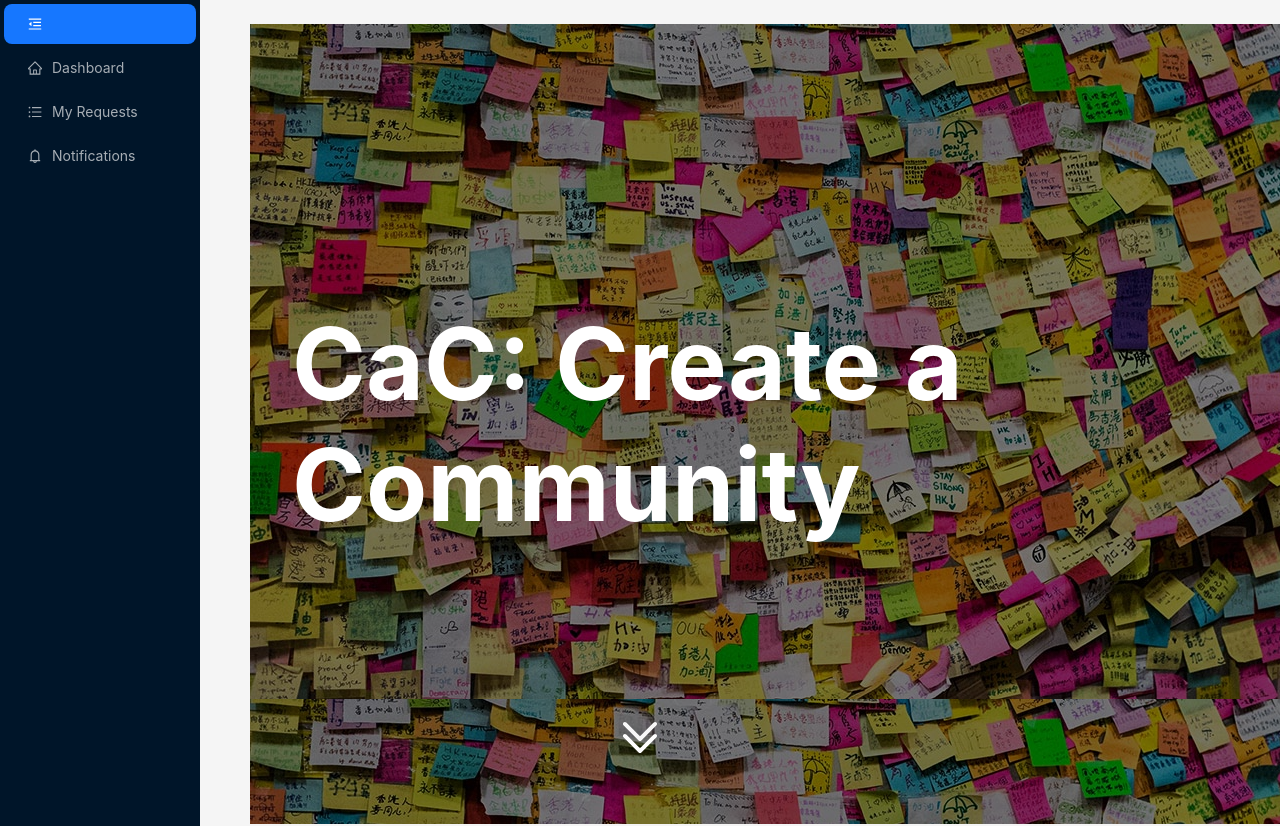
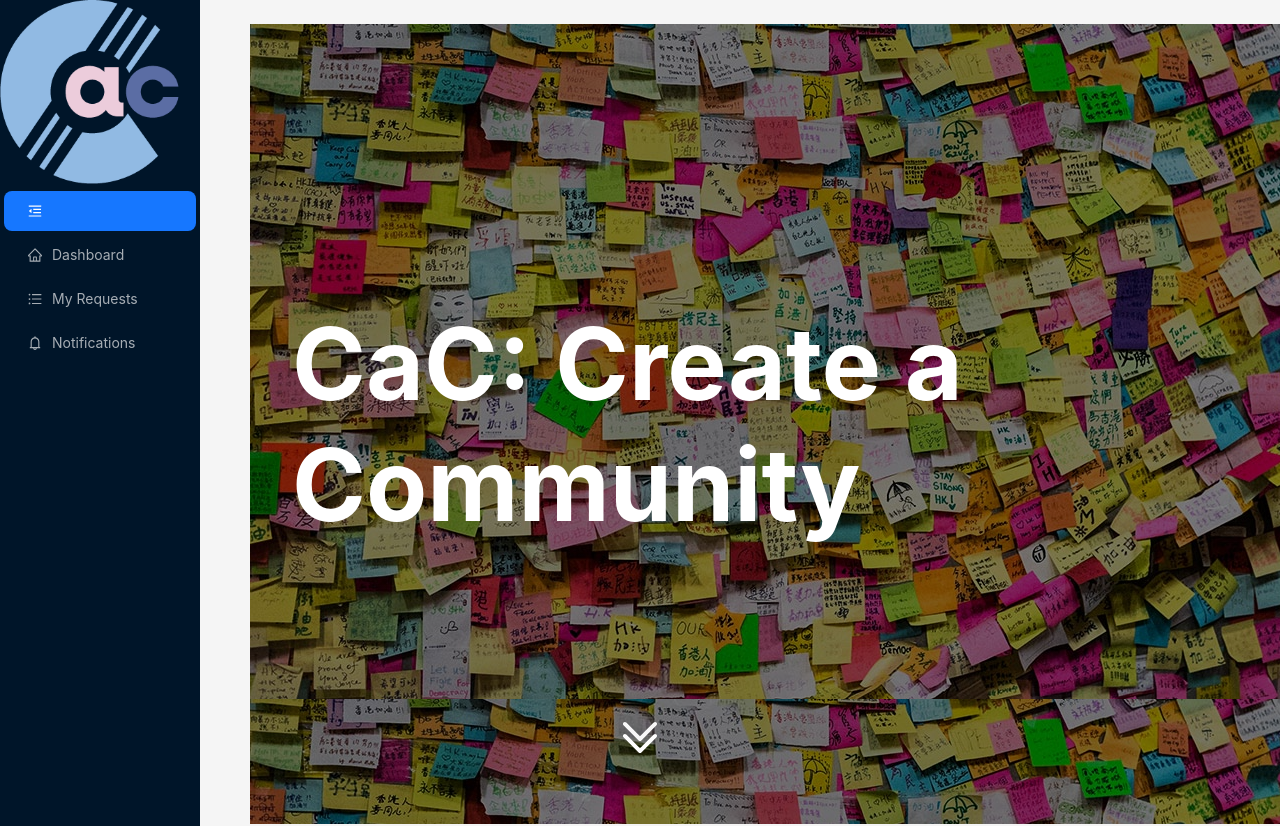
Before and after one commit to hannahw1004/dubhacks23, a React (Create React App) app: page / in a window 1280 px wide. Shown: the top 826 px of the page. Built offline with nearby package versions, Linux system fonts and the light colour scheme.

Commit message:
Add logo

```diff
--- a/src/NavBar.tsx
+++ b/src/NavBar.tsx
@@ -17,7 +17,7 @@ const NavBar = () => {
             collapsible
             collapsed={collapsed}
         >
-            <div className="demo-logo-vertical" />
+            <img src="/logo192.png" alt="logo" style={{width: "90%"}}/>
             <Menu
                 theme="dark"
                 mode="inline"
```
